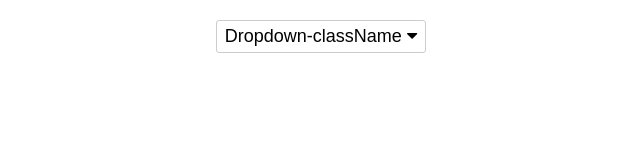
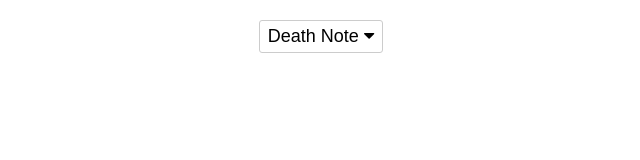
Before and after one commit to Sumanth-04/dropdown, a React (Create React App) app: page / in a window 1280 px wide. Shown: the top 160 px of the page, without its empty margins (319-959 px from the left). Built offline with nearby package versions, Linux system fonts and the light colour scheme.

Commit message:
Dropdown componeny

```diff
--- a/src/App.js
+++ b/src/App.js
@@ -9,14 +9,14 @@
       <div className="App">
         <br />
         <Drpdown
-          className="Dropdown-className "
-          defaultVisible={true}
+          className="Dropdown-className"
+          name="Death Note "
           overlayClassName="dropdown-overlay"
           showCaret={true}
         >
           <Menu>
-            <MenuItem key="1">1st item is Hi</MenuItem>
-            <MenuItem key="2">2nd item is Hello</MenuItem>
+            <MenuItem key="1">Light Yagami</MenuItem>
+            <MenuItem key="2">L Lawliet</MenuItem>
           </Menu>
         </Drpdown>
       </div>
--- a/src/components/Drpdown.js
+++ b/src/components/Drpdown.js
@@ -26,6 +26,7 @@
       <div>
         <Dropdown
           className={this.props.className}
+          name={this.props.name}
           prefixCls={this.props.prefixCls}
           visible={this.state.toggle}
           defaultVisible={this.props.defaultVisible}
@@ -41,7 +42,7 @@
           onBlur={this.onBlur}
         >
           <button>
-            {this.props.className}
+            {this.props.name}
             {this.props.showCaret? <i className="fa fa-caret-down" aria-hidden="true"></i> : undefined}
           </button>
         </Dropdown>
@@ -52,6 +53,7 @@
 
 Drpdown.propTypes = {
   className: PropTypes.string.isRequired,
+  name: PropTypes.string.isRequired,
   prefixCls: PropTypes.string,
   showCaret: PropTypes.bool.isRequired,
   transitionName: PropTypes.string,
@@ -64,7 +66,8 @@
   getPopupContainer: PropTypes.func
 };
 Drpdown.defaultProps = {
-  className: "Dropdown ",
+  className: "Dropdown",
+  name: "Dropdown ",
   showCaret: true
 };
 
```
